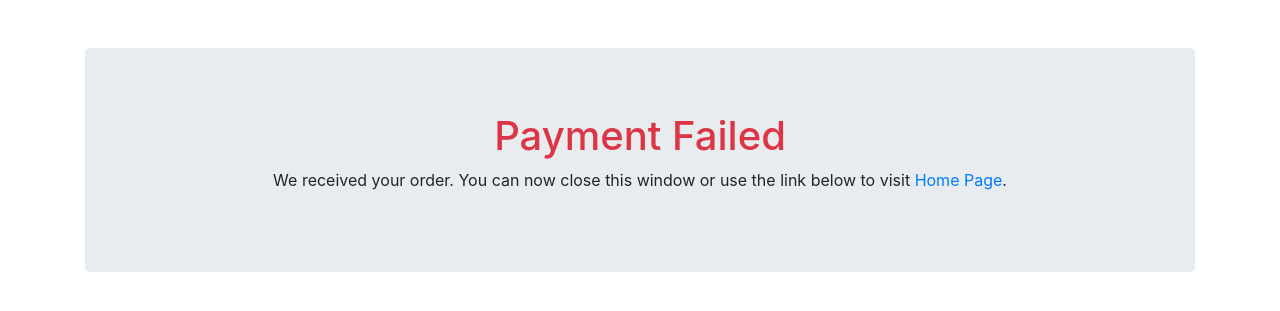
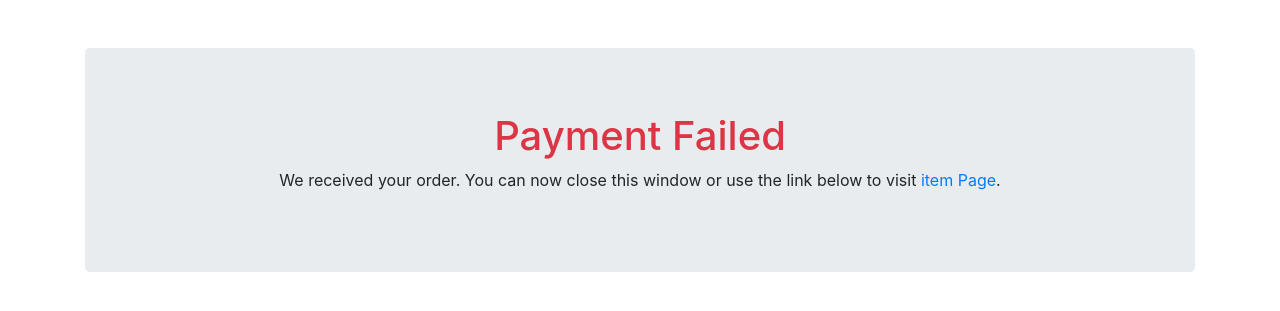
Before and after one commit to abdullasalimov/django_strip_app, a Django app: page /cancel/ in a window 1280 px wide. Shown: the top 311 px of the page. Run offline with Django 4.2, Linux system fonts and the light colour scheme; some libraries are stand-ins or nearby versions.

Commit message:
some fix

```diff
--- a/payments/urls.py
+++ b/payments/urls.py
@@ -9,9 +9,9 @@ from .views import (
     )
 
 urlpatterns = [
-    path('', ItemListPageView.as_view(), name='home'),
+    path('item/', ItemListPageView.as_view(), name='item'),
+    path('item/<int:pk>/', ItemDetailPageView.as_view(), name='item_detail'),
     path('buy/<int:pk>/', CreateCheckoutSessionView.as_view(), name='buy'),
-    path('item/<int:pk>/', ItemDetailPageView.as_view(), name='detail'),
     path('cancel/', CancelView.as_view(), name='cancel'),
     path('success/', SuccessView.as_view(), name='success'),
     path('create/', ItemCreateView.as_view(), name='create'),
--- a/payments/views.py
+++ b/payments/views.py
@@ -20,22 +20,21 @@ class SuccessView(TemplateView):
 class CancelView(TemplateView):
     template_name = "cancel.html"
 
-
 class ItemListPageView(ListView):
     model = Item
-    template_name = 'home.html'
+    template_name = 'item.html'
     context_object_name = 'items'
+
+class ItemDetailPageView(DetailView):
+    model = Item
+    template_name = 'item_detail.html'
+    pk_url_kwarg = 'pk'
 
 class ItemCreateView(CreateView):
     model = Item
     fields = '__all__'
     template_name = "create.html"
-    success_url = reverse_lazy("home")
-
-class ItemDetailPageView(DetailView):
-    model = Item
-    template_name = 'detail.html'
-    pk_url_kwarg = 'pk'
+    success_url = reverse_lazy("item")
 
 
 class CreateCheckoutSessionView(View):
@@ -47,7 +46,7 @@ class CreateCheckoutSessionView(View):
         price = stripe.Price.create(product=product, unit_amount=item.price, currency=item.currency)
 
         checkout_session = stripe.checkout.Session.create(
-            line_items=[
+            line_item=[
                 {
                     'price':price,
                     'quantity': 1,
--- a/templates/cancel.html
+++ b/templates/cancel.html
@@ -6,7 +6,7 @@
         <h1 class="text-danger">Payment Failed</h1>
         <p>We received your order. You can now close this window or use the
             link below to visit
-            <a href="{% url 'home' %}">Home Page</a>.
+            <a href="{% url 'item' %}">item Page</a>.
         </p>
     </div>
 </div>
--- a/templates/home.html
+++ b/templates/item.html
@@ -21,7 +21,7 @@
                     {% endif %}
                 </div>
                 <div class="card-footer d-flex">
-                    <a href="{% url 'detail' pk=item.id %}" class="btn btn-success ml-auto">Buy Now</a>
+                    <a href="{% url 'item_detail' pk=item.id %}" class="btn btn-success ml-auto">Detail</a>
                 </div>
             </div>
             <br>
@@ -30,9 +30,7 @@
 
         <div class="col-sm-4">
             <div class="card">
-                <div class="card-body">
-                    <a href="{% url 'create' %}" class="btn btn-success">+</a>
-                </div>
+                <a href="{% url 'create' %}" class="btn btn-success">+</a>
             </div>
         </div>
 
--- a/templates/success.html
+++ b/templates/success.html
@@ -6,7 +6,7 @@
         <h1 class="text-success">Payment Success</h1>
         <p>We received your order. You can now close this window or use the
             link below to visit
-            <a href="{% url 'home' %}">Home Page</a>.
+            <a href="{% url 'item' %}">Items Page</a>.
         </p>
     </div>
 </div>
```
Also changed, not shown: templates/item_detail.html (renamed from templates/detail.html).
